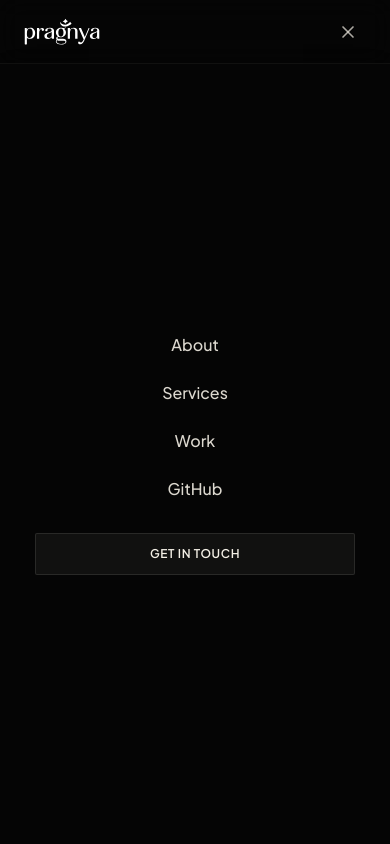
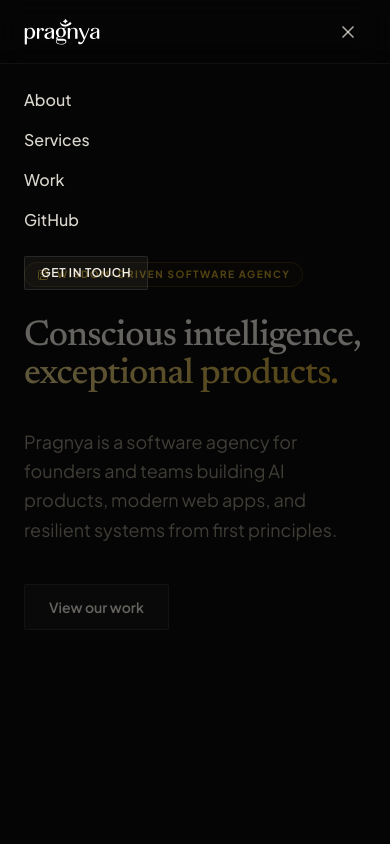
Before and after one commit to pragnya-works/pragnya, a Next.js app: page / in a window 390 px wide. Both pictures are taken after a click on the button "Open menu". Shown: the top 844 px of the page. Built offline with nearby package versions, Linux system fonts and the light colour scheme.

Commit message:
fix: top-aligned mobile menu with blurred, dulled landing page background
Co-Authored-By: Shubhojeet Bera <shubhobera98@gmail.com>

```diff
--- a/components/MobileMenu.tsx
+++ b/components/MobileMenu.tsx
@@ -36,14 +36,14 @@ export function MobileMenu() {
       </button>
 
       <div
-        className={`absolute inset-x-0 top-16 flex h-[calc(100vh-4rem)] flex-col items-center justify-center bg-ink p-6 shadow-2xl transition-all duration-300 ease-out ${
+        className={`absolute inset-x-0 top-16 flex h-[calc(100vh-4rem)] flex-col items-start justify-start bg-ink/60 p-6 shadow-2xl backdrop-blur-2xl transition-all duration-300 ease-out ${
           open
             ? "pointer-events-auto opacity-100 translate-y-0"
             : "pointer-events-none opacity-0 -translate-y-2"
         }`}
         aria-hidden={!open}
       >
-        <nav className="flex w-full max-w-xs flex-col gap-6 text-center" aria-label="Mobile navigation">
+        <nav className="flex w-full max-w-xs flex-col gap-4" aria-label="Mobile navigation">
           {links.map((link) => (
             <a
               key={link.href}
@@ -60,7 +60,7 @@ export function MobileMenu() {
           <a
             href="mailto:founder@pragnyaa.in"
             onClick={() => setOpen(false)}
-            className="mt-2 flex w-full items-center justify-center rounded-sm border border-paper/10 bg-paper/5 px-4 py-3 text-xs font-semibold uppercase tracking-wider text-paper transition hover:border-accent/30 hover:text-accent"
+            className="mt-2 inline-flex w-fit items-center justify-center rounded-sm border border-paper/10 bg-paper/5 px-4 py-2 text-xs font-semibold uppercase tracking-wider text-paper transition hover:border-accent/30 hover:text-accent"
           >
             Get in touch
           </a>
```
